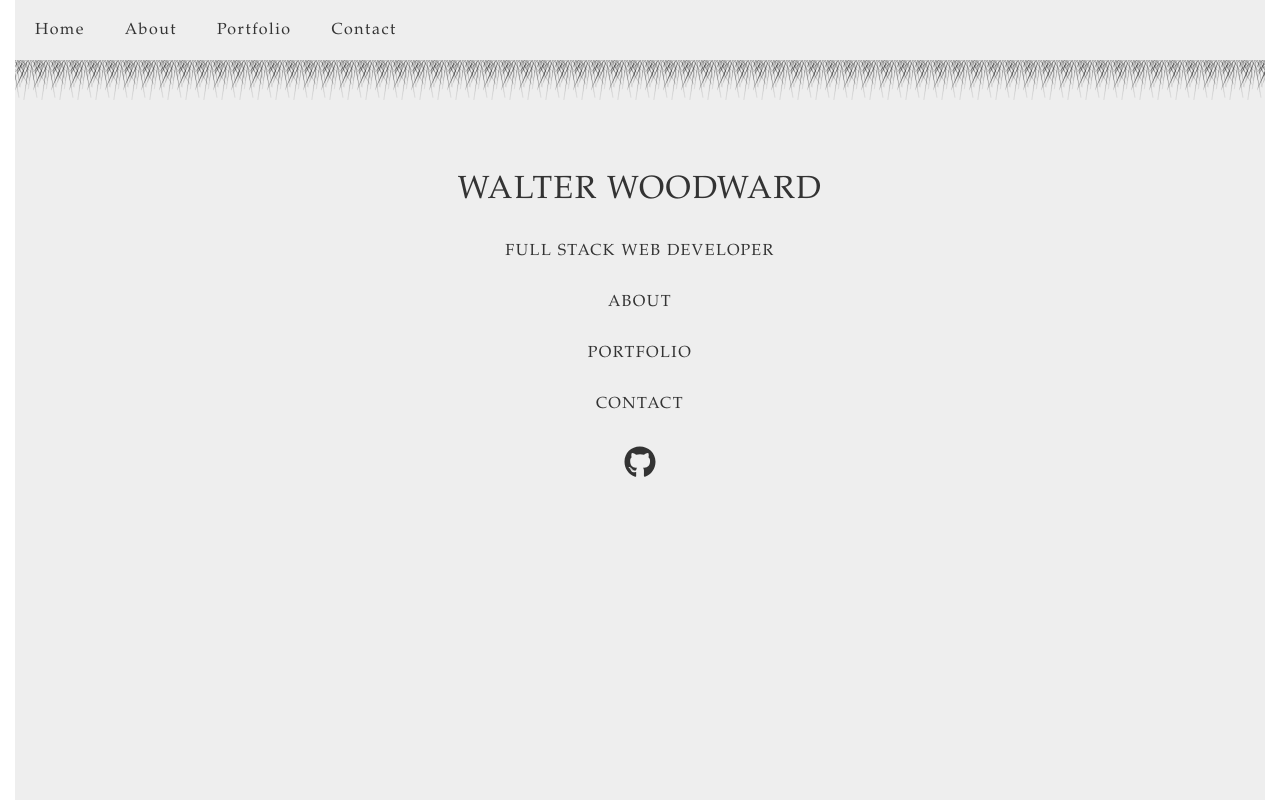
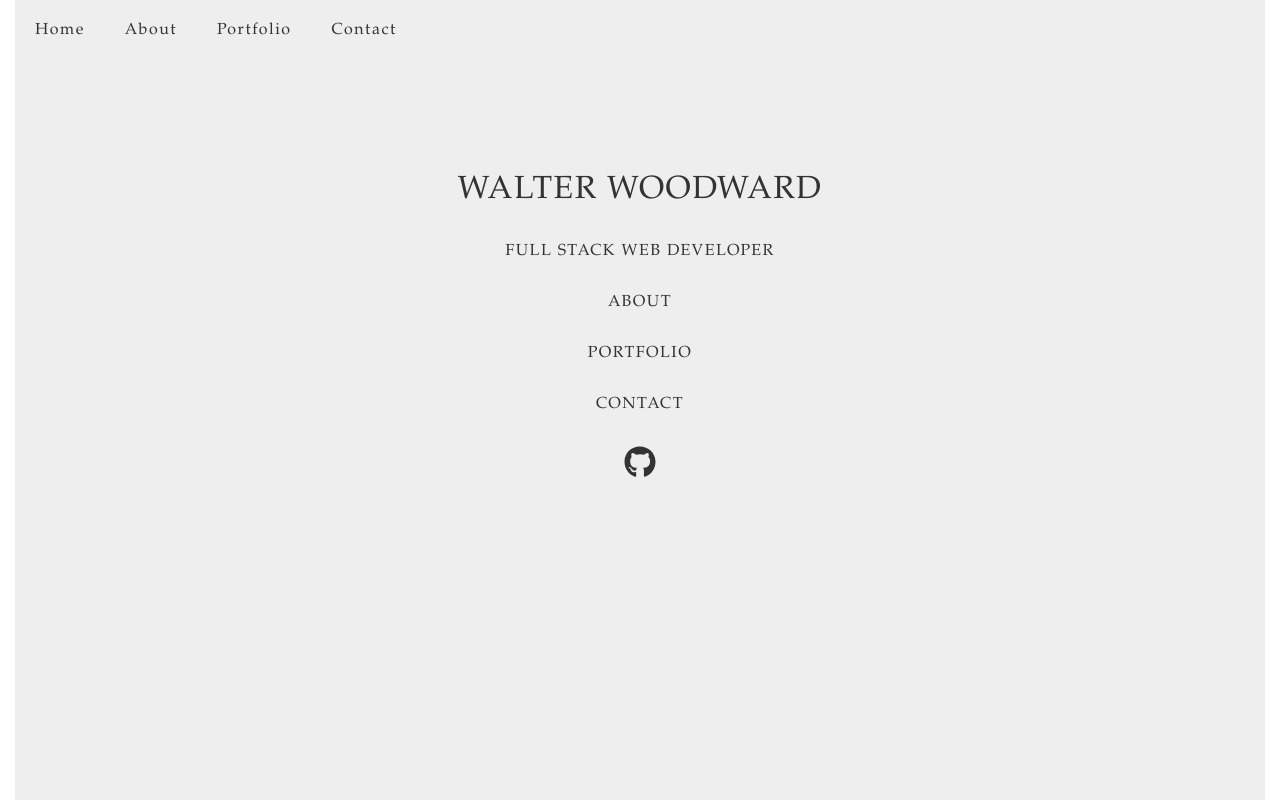
Before and after one commit to waltersgwoodward/portfolio, a React (Create React App) app: page / in a window 1280 px wide. Built offline with nearby package versions, Linux system fonts and the light colour scheme.

Commit message:
Removes silly border image

```diff
--- a/src/components/About/Bio.js
+++ b/src/components/About/Bio.js
@@ -8,7 +8,6 @@ class Bio extends PureComponent {
         return (
             <Fragment>
                 <div className='page'>
-                    <div className="image__inkscape"></div>
                     <div className="page-paragraph__wrap hide">
                         <div className="page-paragraph__header">Coding Philosophy</div>
                         <div className="page__paragraph">My coding philosophy (which is still very much in development)
--- a/src/components/Contact/EmailJSForm.js
+++ b/src/components/Contact/EmailJSForm.js
@@ -39,7 +39,6 @@ export default function ContactUs() {
 
   return (
      <div className="page">
-     <div className="image__inkscape"></div>
      <div className='page-paragraph__wrap'>
          <div className="page-paragraph__header">Contact Form</div>
          <div className="page__paragraph">Please use this contact form if you:
--- a/src/components/Home/About.js
+++ b/src/components/Home/About.js
@@ -7,7 +7,6 @@ class About extends PureComponent {
     render() {
         return (
             <div className='page'>
-                <div className="image__inkscape"></div>
                 <div className='page__row page-row__name'>WALTER WOODWARD</div>
                 <div className='page__row page-row__title'>FULL STACK WEB DEVELOPER</div>
                 <div className='page__row page-row__link'>
--- a/src/components/Portfolio/Cards.js
+++ b/src/components/Portfolio/Cards.js
@@ -76,7 +76,6 @@ class Cards extends Component {
         };
         return (
             <div className="page">
-                <div className="image__inkscape"></div>
                 <div className='page-paragraph__wrap'>
                 <div className="page-paragraph__header">Portfolio</div>
 
```
